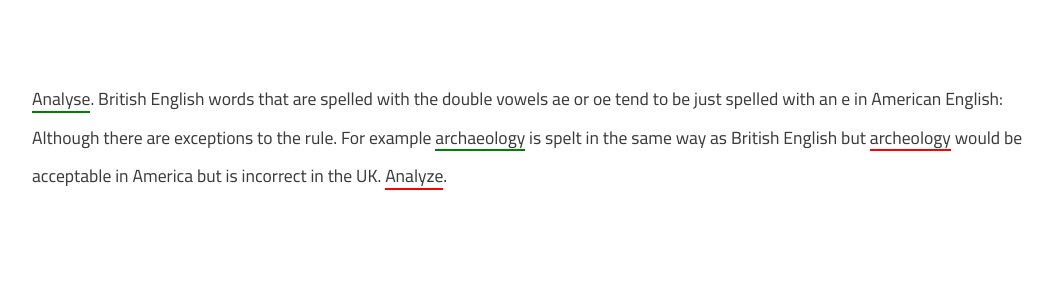
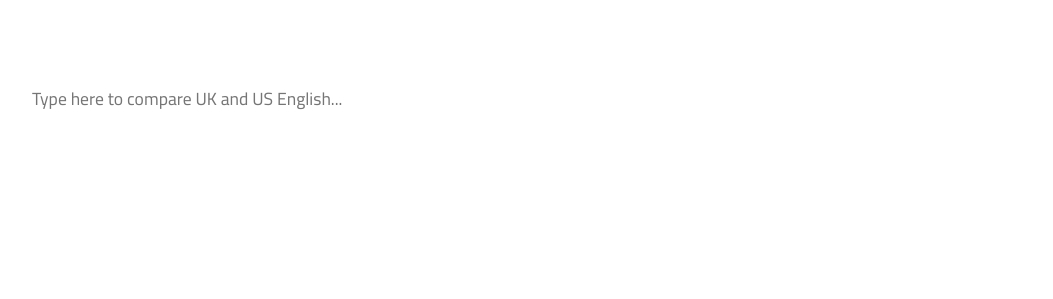
Before and after one commit to ChrisJMurdoch/Dialect, a plain HTML site: page index.html in a window 1280 px wide. Shown: the whole page, without its empty margins (96-1149 px from the left). Drawn offline with Linux system fonts and the light colour scheme.

Commit message:
Enhanced default text

```diff
--- a/index.html
+++ b/index.html
@@ -15,7 +15,7 @@
 <body>
 
     <div id="editor">
-        <textarea id="front" spellcheck="false" onChange="scan()"></textarea>
+        <textarea id="front" spellcheck="false" onChange="scan()" placeholder="Type here to compare UK and US English..."></textarea>
         <div id="back"></div>
     </div>
 
--- a/script.js
+++ b/script.js
@@ -157,7 +157,14 @@ function loop() {
 
 function onload() {
 
-    document.getElementById("front").value = "Analyse. British English words that are spelled with the double vowels ae or oe tend to be just spelled with an e in American English: Although there are exceptions to the rule. For example archaeology is spelt in the same way as British English but archeology would be acceptable in America but is incorrect in the UK. Analyze."
+    // Parse GET parameters
+    const params = new URLSearchParams(window.location.search);
+
+    // Set default text
+    if (params.get("text") === "demo")
+        document.getElementById("front").value = `American usage, in most cases, keeps the u in the word glamour, which comes from Scots, not Latin or French.  Glamor is sometimes used in imitation of the spelling reform of other -our words to -or.  Nevertheless, the adjective glamorous often drops the first "u".  Saviour is a somewhat common variant of savior in the US. The British spelling is very common for honour (and favour) in the formal language of wedding invitations in the US.  The name of the Space Shuttle Endeavour has a u in it because the spacecraft was named after British Captain James Cook's ship, HMS Endeavour.  The (former) special car on Amtrak's Coast Starlight train is known as the Pacific Parlour car, not Pacific Parlor.  Proper names such as Pearl Harbor or Sydney Harbour are usually spelled according to their native-variety spelling vocabulary.\r\rIn British English, some words from French, Latin or Greek end with a consonant followed by an unstressed -re.  In modern American English, most of these words have the ending -er.  The difference is most common for words ending -bre or -tre: British spellings calibre, centre, fibre, goitre, litre, lustre, manoeuvre, meagre, metre, mitre, reconnoitre, sabre, saltpetre, sepulchre, sombre and spectre all have -er in American spelling.`;
+    else if (params.get("text") !== null)
+        document.getElementById("front").value = params.get("text");
 
     // Set up listener
     document.getElementById("front").addEventListener('input', scan);
```
